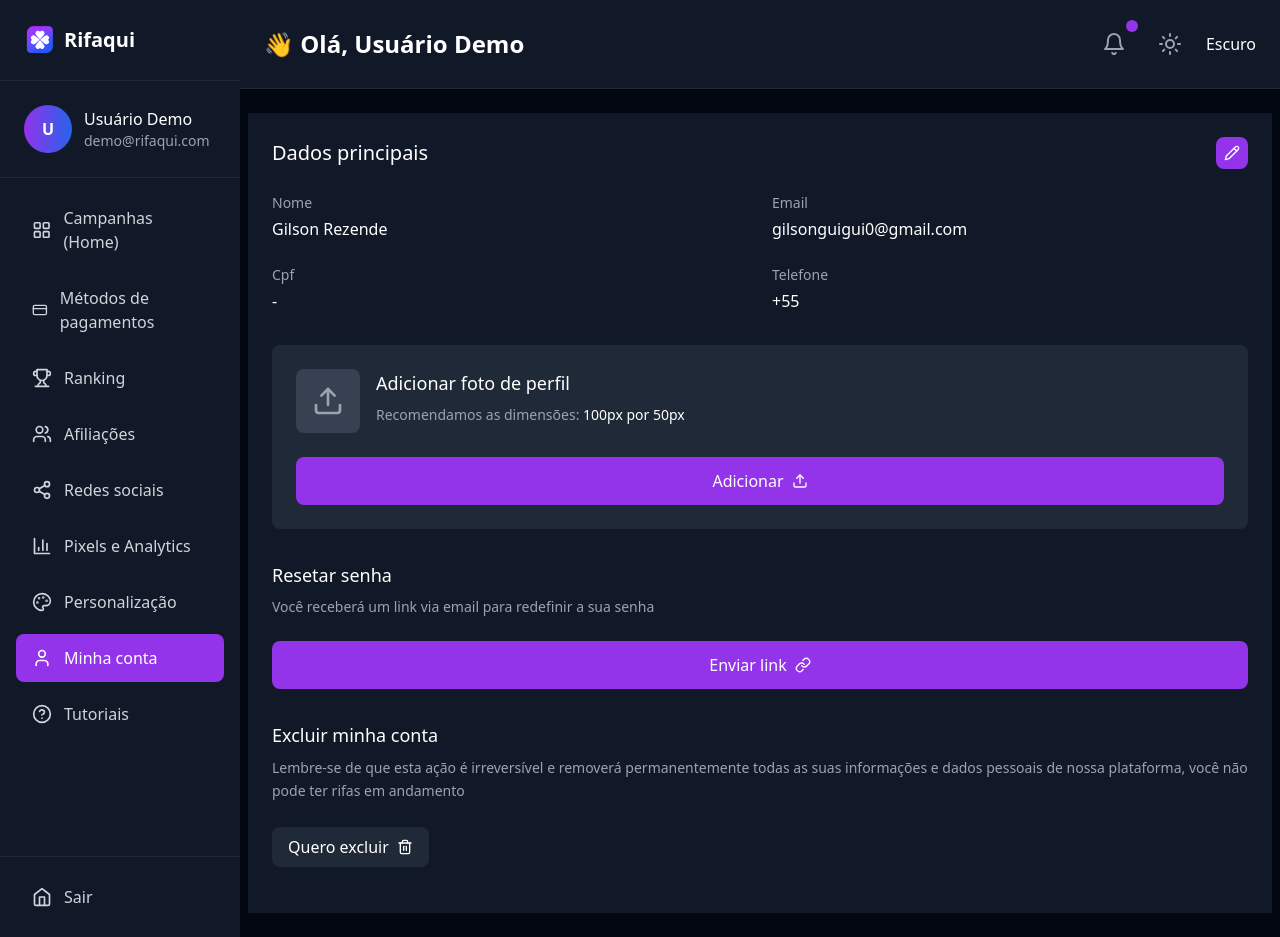
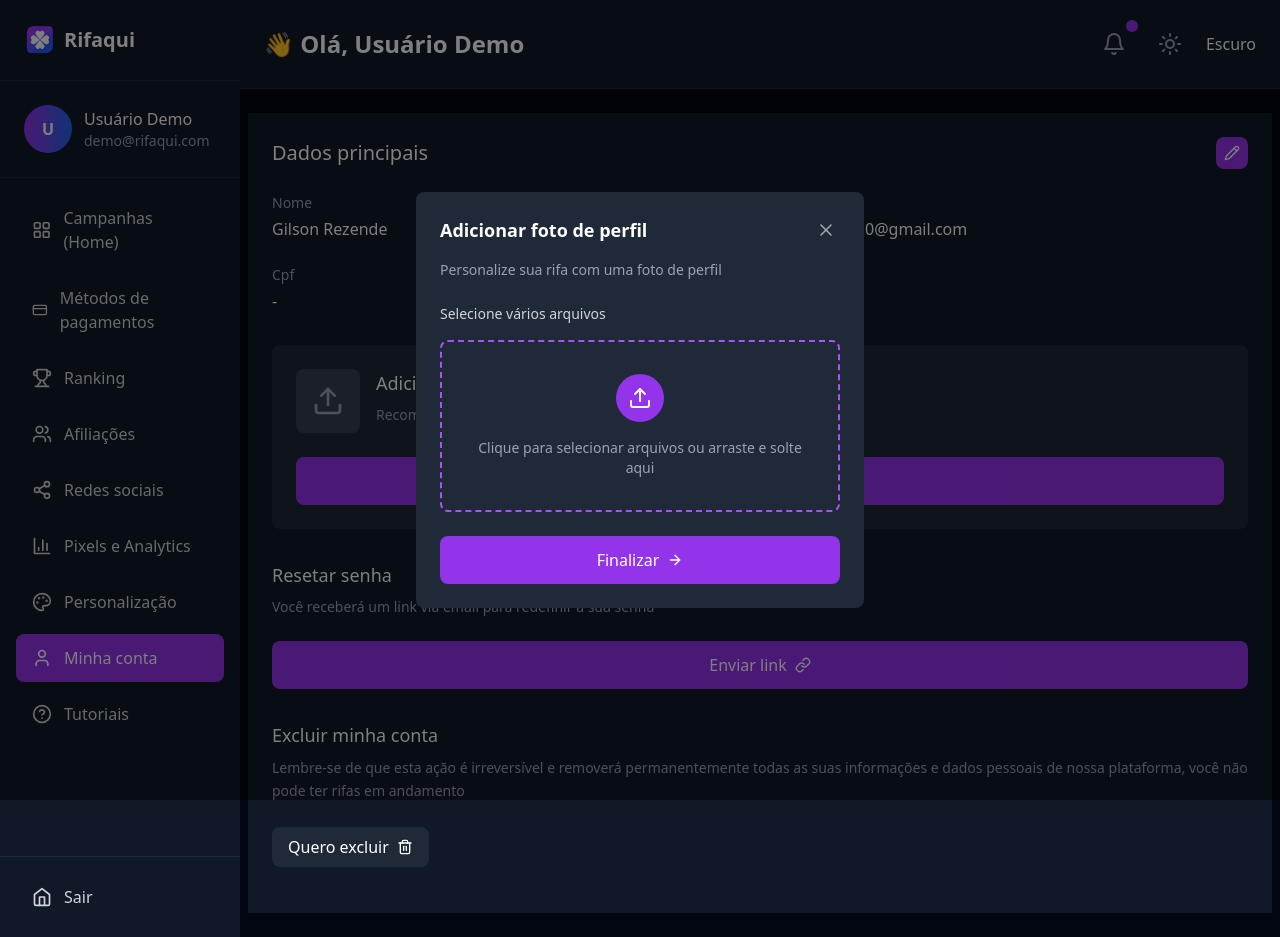
Before and after one commit to gilson954/sistema-rifa, a React (Vite) app: page /dashboard/account in a window 1280 px wide. Both pictures are taken after a click on the button "Adicionar". Built offline with nearby package versions, Linux system fonts and the light colour scheme.

Commit message:
Add Profile Photo Upload Modal

```diff
--- a/src/pages/AccountPage.tsx
+++ b/src/pages/AccountPage.tsx
@@ -3,6 +3,7 @@ import { Pencil, Upload, Link, Trash2, X, ArrowRight, ChevronDown } from 'lucide
 
 const AccountPage = () => {
   const [showEditModal, setShowEditModal] = useState(false);
+  const [showPhotoModal, setShowPhotoModal] = useState(false);
   const [userData, setUserData] = useState({
     name: 'Gilson Rezende',
     cpf: '',
@@ -14,10 +15,20 @@ const AccountPage = () => {
     setShowEditModal(true);
   };
 
+  const handleAddPhoto = () => {
+    setShowPhotoModal(true);
+  };
+
   const handleSaveData = () => {
     // Handle saving user data
     console.log('Saving user data:', userData);
     setShowEditModal(false);
+  };
+
+  const handleUploadPhoto = () => {
+    // Handle photo upload
+    console.log('Uploading photo');
+    setShowPhotoModal(false);
   };
 
   const handleSendResetLink = () => {
@@ -83,7 +94,10 @@ const AccountPage = () => {
             </div>
           </div>
 
-          <button className="w-full bg-purple-600 hover:bg-purple-700 text-white py-3 rounded-lg font-medium transition-colors duration-200 flex items-center justify-center space-x-2">
+          <button
+            onClick={handleAddPhoto}
+            className="w-full bg-purple-600 hover:bg-purple-700 text-white py-3 rounded-lg font-medium transition-colors duration-200 flex items-center justify-center space-x-2"
+          >
             <span>Adicionar</span>
             <Upload className="h-4 w-4" />
           </button>
@@ -219,6 +233,53 @@ const AccountPage = () => {
           </div>
         </div>
       )}
+
+      {/* Photo Upload Modal */}
+      {showPhotoModal && (
+        <div className="fixed inset-0 bg-black bg-opacity-50 flex items-center justify-center z-50 p-4">
+          <div className="bg-gray-800 rounded-lg p-6 w-full max-w-md">
+            <div className="flex items-center justify-between mb-4">
+              <h2 className="text-lg font-semibold text-white">
+                Adicionar foto de perfil
+              </h2>
+              <button
+                onClick={() => setShowPhotoModal(false)}
+                className="p-1 hover:bg-gray-700 rounded transition-colors duration-200"
+              >
+                <X className="h-5 w-5 text-gray-400" />
+              </button>
+            </div>
+
+            <p className="text-sm text-gray-400 mb-6">
+              Personalize sua rifa com uma foto de perfil
+            </p>
+
+            <div className="mb-6">
+              <label className="block text-sm font-medium text-gray-300 mb-4">
+                Selecione vários arquivos
+              </label>
+
+              {/* File Upload Area */}
+              <div className="border-2 border-dashed border-purple-500 rounded-lg p-8 text-center hover:border-purple-400 transition-colors duration-200 cursor-pointer">
+                <div className="w-12 h-12 bg-purple-600 rounded-full flex items-center justify-center mx-auto mb-4">
+                  <Upload className="h-6 w-6 text-white" />
+                </div>
+                <p className="text-gray-400 text-sm">
+                  Clique para selecionar arquivos ou arraste e solte aqui
+                </p>
+              </div>
+            </div>
+
+            <button
+              onClick={handleUploadPhoto}
+              className="w-full bg-purple-600 hover:bg-purple-700 text-white py-3 rounded-lg font-medium transition-colors duration-200 flex items-center justify-center space-x-2"
+            >
+              <span>Finalizar</span>
+              <ArrowRight className="h-4 w-4" />
+            </button>
+          </div>
+        </div>
+      )}
     </div>
   );
 };
```
